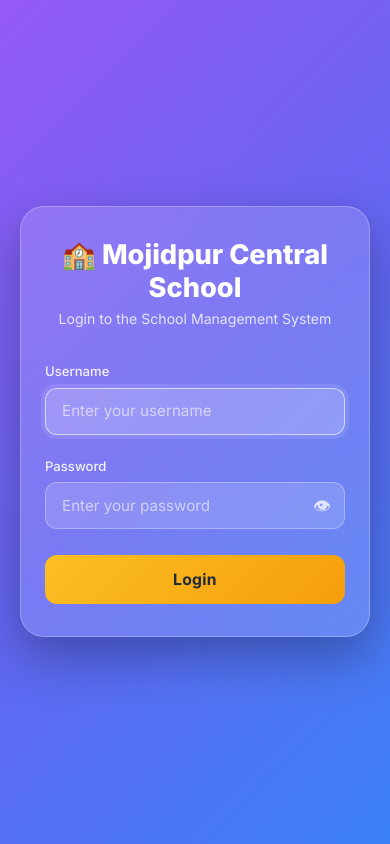
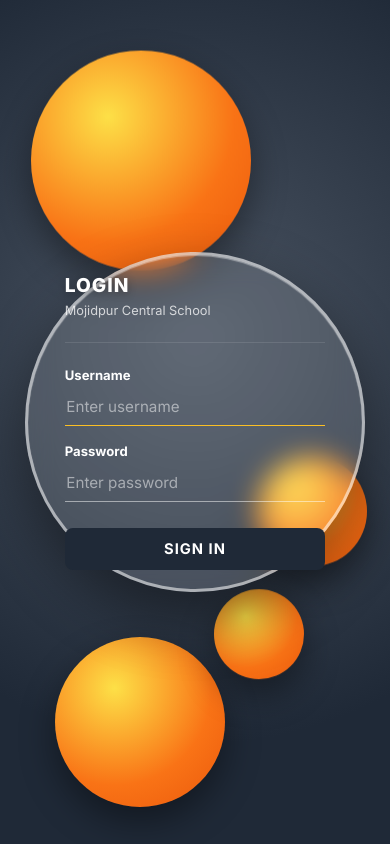
Before and after one commit to kanok121/school-website, a Flask app: page /login in a window 390 px wide. Run offline with Flask 3, Linux system fonts and the light colour scheme; some libraries are stand-ins or nearby versions.

Commit message:
Update login.html

```diff
--- a/templates/login.html
+++ b/templates/login.html
@@ -5,7 +5,7 @@
   <meta name="viewport" content="width=device-width, initial-scale=1.0">
   <title>Login - Mojidpur Central School</title>
   <link rel="manifest" href="{{ url_for('static', filename='manifest.json') }}">
-  <meta name="theme-color" content="#7c3aed">
+  <meta name="theme-color" content="#374151">
   <link rel="icon" href="{{ url_for('static', filename='icons/icon-192.png') }}">
   <link rel="apple-touch-icon" href="{{ url_for('static', filename='icons/icon-192.png') }}">
   <link href="https://cdn.jsdelivr.net/npm/bootstrap@5.3.3/dist/css/bootstrap.min.css" rel="stylesheet">
@@ -23,155 +23,158 @@
       padding: 20px;
       position: relative;
       overflow: hidden;
-      background: linear-gradient(135deg, #ec4899 0%, #a855f7 40%, #6366f1 75%, #3b82f6 100%);
-      background-size: 200% 200%;
-      animation: bgMove 15s ease infinite;
-    }
-    @keyframes bgMove {
-      0% { background-position: 0% 0%; }
-      50% { background-position: 100% 100%; }
-      100% { background-position: 0% 0%; }
+      background: radial-gradient(circle at 50% 40%, #4b5563, #1f2937 75%);
     }
 
     .sphere {
       position: absolute;
       border-radius: 50%;
-      background: radial-gradient(circle at 30% 30%, #60a5fa, #1e3a8a);
-      box-shadow: inset -6px -6px 14px rgba(0,0,0,0.35), 0 10px 25px rgba(0,0,0,0.25);
+      background: radial-gradient(circle at 35% 30%, #fde047, #f97316 60%, #ea580c);
+      box-shadow: 0 15px 35px rgba(0,0,0,0.4);
       z-index: 0;
-      animation: floatY 6s ease-in-out infinite;
+      animation: floatY 7s ease-in-out infinite;
     }
     @keyframes floatY {
       0%, 100% { transform: translateY(0px); }
-      50% { transform: translateY(-16px); }
+      50% { transform: translateY(-18px); }
     }
-    .s1 { width: 140px; height: 140px; top: 8%; left: 10%; animation-delay: 0s; }
-    .s2 { width: 70px; height: 70px; top: 15%; left: 42%; animation-delay: 1s; }
-    .s3 { width: 100px; height: 100px; top: 60%; right: 12%; animation-delay: 2s; }
-    .s4 { width: 55px; height: 55px; bottom: 10%; left: 20%; animation-delay: 0.5s; }
-    .s5 { width: 85px; height: 85px; bottom: 6%; right: 30%; animation-delay: 1.5s; }
-    .ring {
-      position: absolute;
-      border-radius: 50%;
-      border: 1.5px solid rgba(255,255,255,0.15);
-      z-index: 0;
-    }
-    .r1 { width: 260px; height: 260px; top: 4%; left: -60px; }
-    .r2 { width: 220px; height: 220px; bottom: -60px; right: -40px; }
+    .s1 { width: 220px; height: 220px; top: 6%; left: 8%; animation-delay: 0s; }
+    .s2 { width: 110px; height: 110px; top: 55%; right: 6%; animation-delay: 1.2s; }
+    .s3 { width: 170px; height: 170px; bottom: 4%; left: 14%; animation-delay: 0.6s; }
+    .s4 { width: 90px; height: 90px; bottom: 18%; right: 22%; animation-delay: 1.8s; }
 
     .login-card {
       position: relative;
       z-index: 2;
-      width: 100%;
-      max-width: 420px;
-      border-radius: 24px;
-      padding: 2.6rem 2.2rem;
-      background: rgba(255, 255, 255, 0.14);
-      border: 1px solid rgba(255, 255, 255, 0.25);
-      backdrop-filter: blur(18px);
-      -webkit-backdrop-filter: blur(18px);
-      box-shadow: 0 20px 50px rgba(0,0,0,0.3);
-      animation: cardEnter 0.6s cubic-bezier(.16,1,.3,1);
+      width: 460px;
+      max-width: 92vw;
+      aspect-ratio: 1 / 1;
+      border-radius: 50%;
+      background: rgba(255, 255, 255, 0.12);
+      border: 3px solid rgba(255, 255, 255, 0.55);
+      backdrop-filter: blur(14px);
+      -webkit-backdrop-filter: blur(14px);
+      box-shadow:
+        0 25px 60px rgba(0,0,0,0.45),
+        inset 0 1px 1px rgba(255,255,255,0.4);
+      display: flex;
+      align-items: center;
+      justify-content: center;
+      animation: cardEnter 0.7s cubic-bezier(.16,1,.3,1);
     }
     @keyframes cardEnter {
-      from { opacity: 0; transform: translateY(24px) scale(0.97); }
-      to { opacity: 1; transform: translateY(0) scale(1); }
+      from { opacity: 0; transform: scale(0.9); }
+      to { opacity: 1; transform: scale(1); }
     }
 
-    .login-card h3 {
+    .login-inner {
+      width: 78%;
       color: #fff;
+    }
+
+    .login-inner h3 {
       font-weight: 800;
-      font-size: 1.7rem;
-      text-align: center;
+      font-size: 1.5rem;
+      letter-spacing: 1px;
       margin-bottom: 4px;
+      text-shadow: 0 2px 8px rgba(0,0,0,0.3);
     }
-    .login-card p.subtitle {
-      text-align: center;
-      color: rgba(255,255,255,0.8);
-      font-size: 0.88rem;
-      margin-bottom: 1.8rem;
+    .login-inner p.subtitle {
+      font-size: 0.8rem;
+      color: rgba(255,255,255,0.75);
+      margin-bottom: 1.4rem;
+    }
+    .login-inner hr.divider {
+      border: none;
+      border-top: 1.5px solid rgba(255,255,255,0.4);
+      margin: 0 0 1.4rem;
     }
 
     .form-label {
-      color: rgba(255,255,255,0.9);
-      font-weight: 500;
+      font-weight: 700;
       font-size: 0.82rem;
-      margin-bottom: 6px;
+      color: #fff;
+      margin-bottom: 4px;
+      display: block;
     }
-    .input-wrap { position: relative; margin-bottom: 1.1rem; }
+    .input-wrap { margin-bottom: 1rem; }
     .form-control {
-      background: rgba(255,255,255,0.15);
-      border: 1px solid rgba(255,255,255,0.3);
-      border-radius: 12px;
+      background: transparent;
+      border: none;
+      border-bottom: 1.5px solid rgba(255,255,255,0.5);
+      border-radius: 0;
       color: #fff;
-      padding: 0.7rem 1rem;
+      padding: 0.4rem 0.1rem;
       font-size: 0.95rem;
     }
-    .form-control::placeholder { color: rgba(255,255,255,0.6); }
+    .form-control::placeholder { color: rgba(255,255,255,0.5); }
     .form-control:focus {
-      background: rgba(255,255,255,0.22);
-      border-color: rgba(255,255,255,0.6);
+      background: transparent;
+      border-bottom-color: #fbbf24;
+      box-shadow: none;
       color: #fff;
-      box-shadow: 0 0 0 4px rgba(255,255,255,0.1);
     }
-    .toggle-pass {
-      position: absolute;
-      right: 14px; top: 50%;
-      transform: translateY(-50%);
-      background: none; border: none;
-      color: rgba(255,255,255,0.75);
-      cursor: pointer;
-      font-size: 1.1rem;
-      padding: 0;
-    }
-    .toggle-pass:hover { color: #fff; }
 
     .btn-login {
-      background: linear-gradient(135deg, #fbbf24, #f59e0b);
+      background: #1f2937;
       border: none;
-      border-radius: 12px;
-      padding: 0.8rem;
+      border-radius: 8px;
+      padding: 0.65rem;
       font-weight: 700;
-      font-size: 0.98rem;
-      color: #1f2937;
-      letter-spacing: 0.3px;
-      transition: transform 0.15s ease, box-shadow 0.15s ease;
+      font-size: 0.92rem;
+      letter-spacing: 1px;
+      color: #fff;
+      margin-top: 0.6rem;
+      transition: background 0.2s ease, transform 0.15s ease;
     }
     .btn-login:hover {
+      background: #111827;
       transform: translateY(-2px);
-      box-shadow: 0 12px 24px rgba(245, 158, 11, 0.4);
-      color: #1f2937;
+      color: #fff;
     }
-    .btn-login:active { transform: translateY(0); }
+
+    .forgot-link {
+      display: block;
+      text-align: center;
+      font-size: 0.75rem;
+      color: rgba(255,255,255,0.75);
+      margin-top: 0.9rem;
+    }
+    .forgot-link a {
+      color: #fb923c;
+      font-weight: 700;
+      text-decoration: none;
+    }
+    .forgot-link a:hover { text-decoration: underline; }
 
     .alert {
-      border-radius: 10px;
-      font-size: 0.85rem;
-      padding: 0.55rem 0.85rem;
-      margin-bottom: 1rem;
+      border-radius: 8px;
+      font-size: 0.8rem;
+      padding: 0.4rem 0.7rem;
+      margin-bottom: 0.9rem;
       background: rgba(255,255,255,0.2);
       color: #fff;
       border: 1px solid rgba(255,255,255,0.3);
     }
 
     @media (max-width: 480px) {
-      .sphere, .ring { display: none; }
-      .login-card { padding: 2rem 1.5rem; }
+      .sphere { transform: scale(0.6); }
+      .login-card { width: 340px; }
+      .login-inner h3 { font-size: 1.2rem; }
     }
   </style>
 </head>
 <body class="login-body">
-  <div class="ring r1"></div>
-  <div class="ring r2"></div>
   <div class="sphere s1"></div>
   <div class="sphere s2"></div>
   <div class="sphere s3"></div>
   <div class="sphere s4"></div>
-  <div class="sphere s5"></div>
 
   <div class="login-card">
-    <h3>🏫 Mojidpur Central School</h3>
-    <p class="subtitle">Login to the School Management System</p>
+    <div class="login-inner">
+      <h3>LOGIN</h3>
+      <p class="subtitle">Mojidpur Central School</p>
+      <hr class="divider">
 
       {% with messages = get_flashed_messages(with_categories=true) %}
         {% if messages %}
@@ -184,24 +187,20 @@
       <form method="POST">
         <label class="form-label">Username</label>
         <div class="input-wrap">
-        <input type="text" name="username" class="form-control" placeholder="Enter your username" required autofocus>
+          <input type="text" name="username" class="form-control" placeholder="Enter username" required autofocus>
         </div>
 
         <label class="form-label">Password</label>
         <div class="input-wrap">
-        <input type="password" name="password" id="passwordField" class="form-control" placeholder="Enter your password" required>
-        <button type="button" class="toggle-pass" onclick="togglePassword()">👁</button>
+          <input type="password" name="password" class="form-control" placeholder="Enter password" required>
         </div>
 
-      <button type="submit" class="btn btn-login w-100 mt-2">Login</button>
+        <button type="submit" class="btn btn-login w-100">SIGN IN</button>
       </form>
+    </div>
   </div>
 
   <script>
-    function togglePassword() {
-      const field = document.getElementById('passwordField');
-      field.type = field.type === 'password' ? 'text' : 'password';
-    }
     if ('serviceWorker' in navigator) {
       navigator.serviceWorker.register("{{ url_for('static', filename='sw.js') }}");
     }
```
Lines whose indentation alone changed are shown as unchanged.
